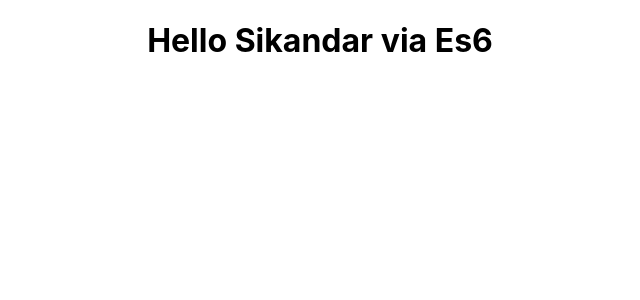
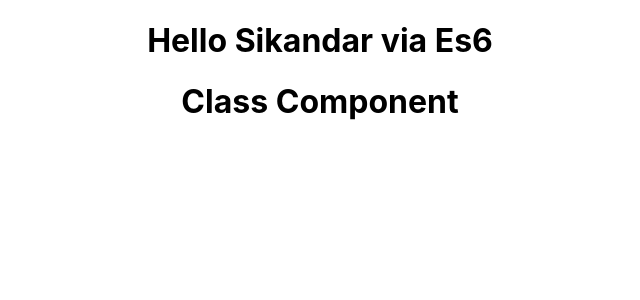
Before and after one commit to sikandar100/react-practice-project, a React (Create React App) app: page / in a window 1280 px wide. Shown: the top 300 px of the page, without its empty margins (320-960 px from the left). Built offline with nearby package versions, Linux system fonts and the light colour scheme.

Commit message:
Feat: First Class Component and its usage (Vid-6)

```diff
--- a/src/App.js
+++ b/src/App.js
@@ -1,10 +1,12 @@
 import "./App.css";
 import Greet from './components/Greet'
+import Welcome from "./components/Welcome";
 
 function App() {
   return (
     <div className="App">
       <Greet />
+      <Welcome/>
     </div>
   );
 }
--- /dev/null
+++ b/src/components/Welcome.js
@@ -0,0 +1,9 @@
+import { Component } from 'react'
+
+class Welcome extends Component{
+    render(){
+        return <h1>Class Component</h1>
+    }
+}
+
+export default Welcome
```
